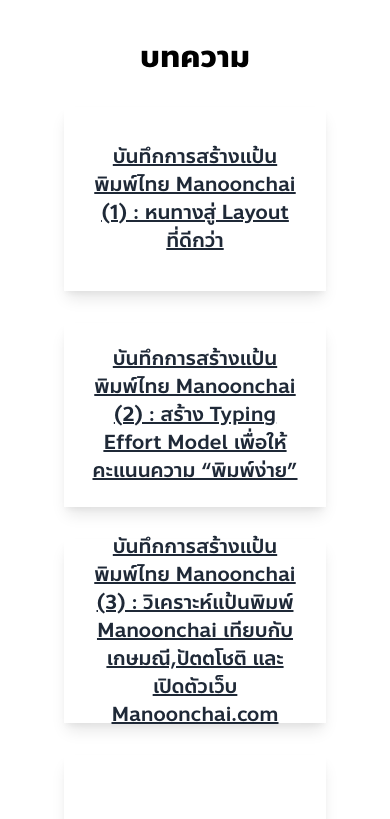
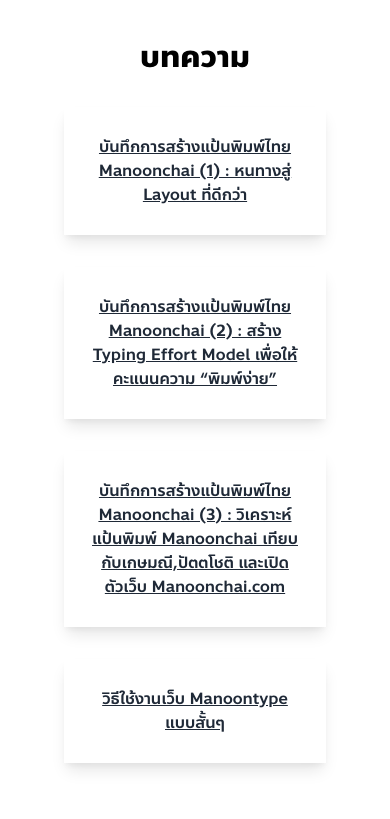
Before and after one commit to Manoonchai/manoonchai.com, a Next.js app: page / in a window 390 px wide. Shown: the part 2040-2859 px from the top of the page. Built offline with nearby package versions, Linux system fonts and the light colour scheme; what tailwindcss-debug-screens would draw is missing.

Commit message:
Fixed Article Content overflowing Out of box

```diff
--- a/components/Articles.tsx
+++ b/components/Articles.tsx
@@ -19,7 +19,7 @@
               alt=""
             /> */}
             <div className="p-7">
-              <h3 className="h-32 text-xl text-gray-800 flex flex-col justify-center underline">
+              <h3 className="md:h-32 md:text-xl text-gray-800 flex flex-col justify-center underline">
                 บันทึกการสร้างแป้นพิมพ์ไทย Manoonchai (1) : หนทางสู่ Layout
                 ที่ดีกว่า
               </h3>
@@ -38,7 +38,7 @@
               alt=""
             /> */}
             <div className="p-7">
-              <h3 className="h-32 text-xl text-gray-800 flex flex-col justify-center underline">
+              <h3 className="md:h-32 md:text-xl h-full text-md text-gray-800 flex flex-col justify-center underline">
                 บันทึกการสร้างแป้นพิมพ์ไทย Manoonchai (2) : สร้าง Typing Effort
                 Model เพื่อให้คะแนนความ “พิมพ์ง่าย”
               </h3>
@@ -57,7 +57,7 @@
               alt=""
             /> */}
             <div className="p-7">
-              <h3 className="h-32 text-xl text-gray-800 flex flex-col justify-center underline">
+              <h3 className="md:h-32 md:text-xl text-gray-800 flex flex-col justify-center underline">
                 บันทึกการสร้างแป้นพิมพ์ไทย Manoonchai (3) : วิเคราะห์แป้นพิมพ์
                 Manoonchai เทียบกับเกษมณี,ปัตตโชติ และเปิดตัวเว็บ Manoonchai.com
               </h3>
@@ -76,7 +76,7 @@
               alt=""
             /> */}
             <div className="p-7">
-              <h3 className="h-32 text-xl text-gray-800 flex flex-col justify-center underline">
+              <h3 className="md:h-32 md:text-xl text-gray-800 flex flex-col justify-center underline">
                 วิธีใช้งานเว็บ Manoontype แบบสั้นๆ
               </h3>
             </div>
--- a/styles/globals.css
+++ b/styles/globals.css
@@ -36,3 +36,24 @@
     url('../public/fonts/anakotmai/anakotmai-light.woff2') format('woff2'),
     url('../public/fonts/anakotmai/anakotmai-light.woff') format('woff');
 }
+
+html {
+	scroll-behavior: smooth;
+}
+
+html::-webkit-scrollbar {
+	width: 7px;
+}
+
+html::-webkit-scrollbar-thumb {
+	border-radius: 10px;
+	background-color: #aaaaaa;
+}
+
+html::-webkit-scrollbar-thumb:hover {
+	background-color: #888888;
+}
+
+html::-webkit-scrollbar-track {
+	background-color: transparent;
+}
```
Also changed, not shown: 1 other file (tests, documents, lock files or other folders).
